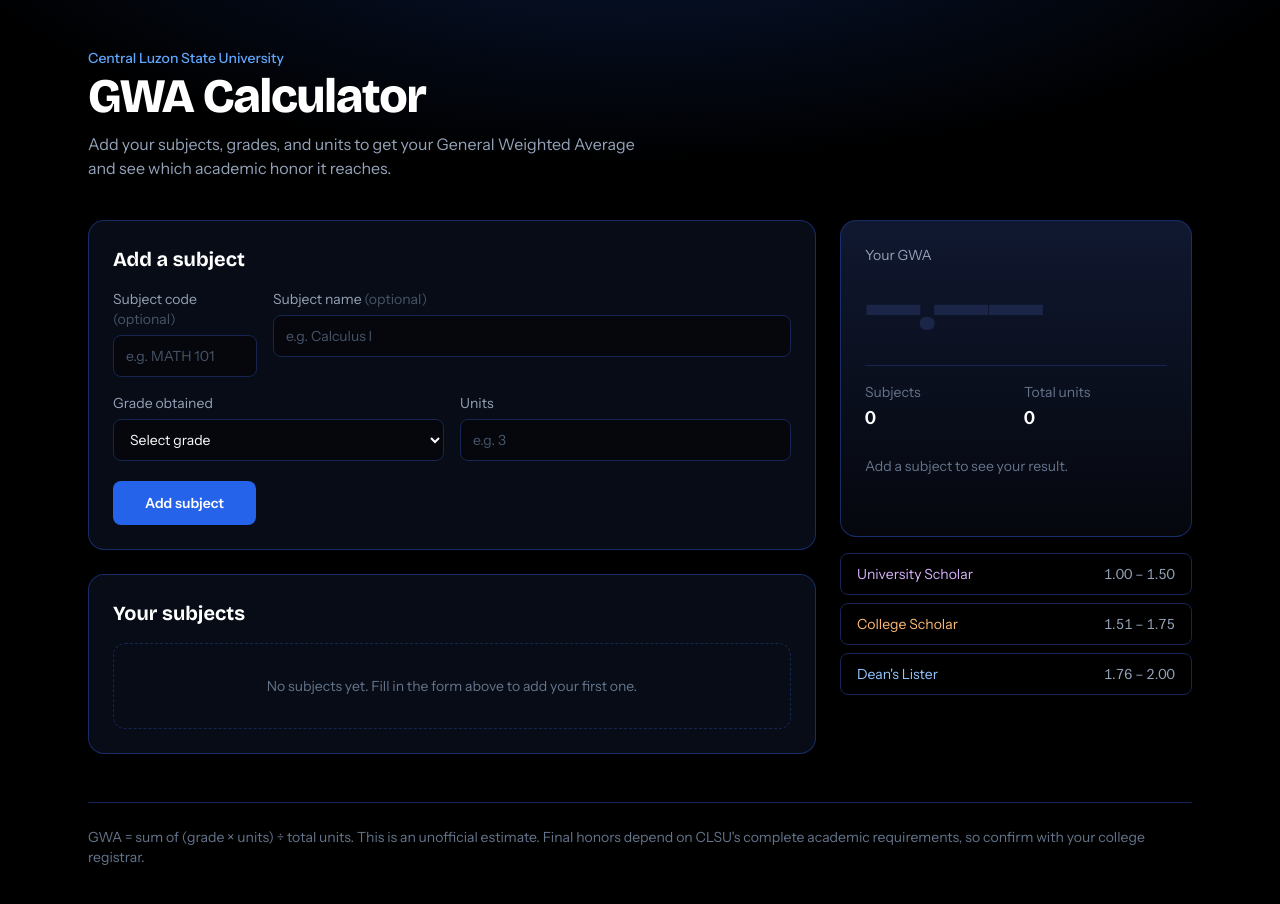
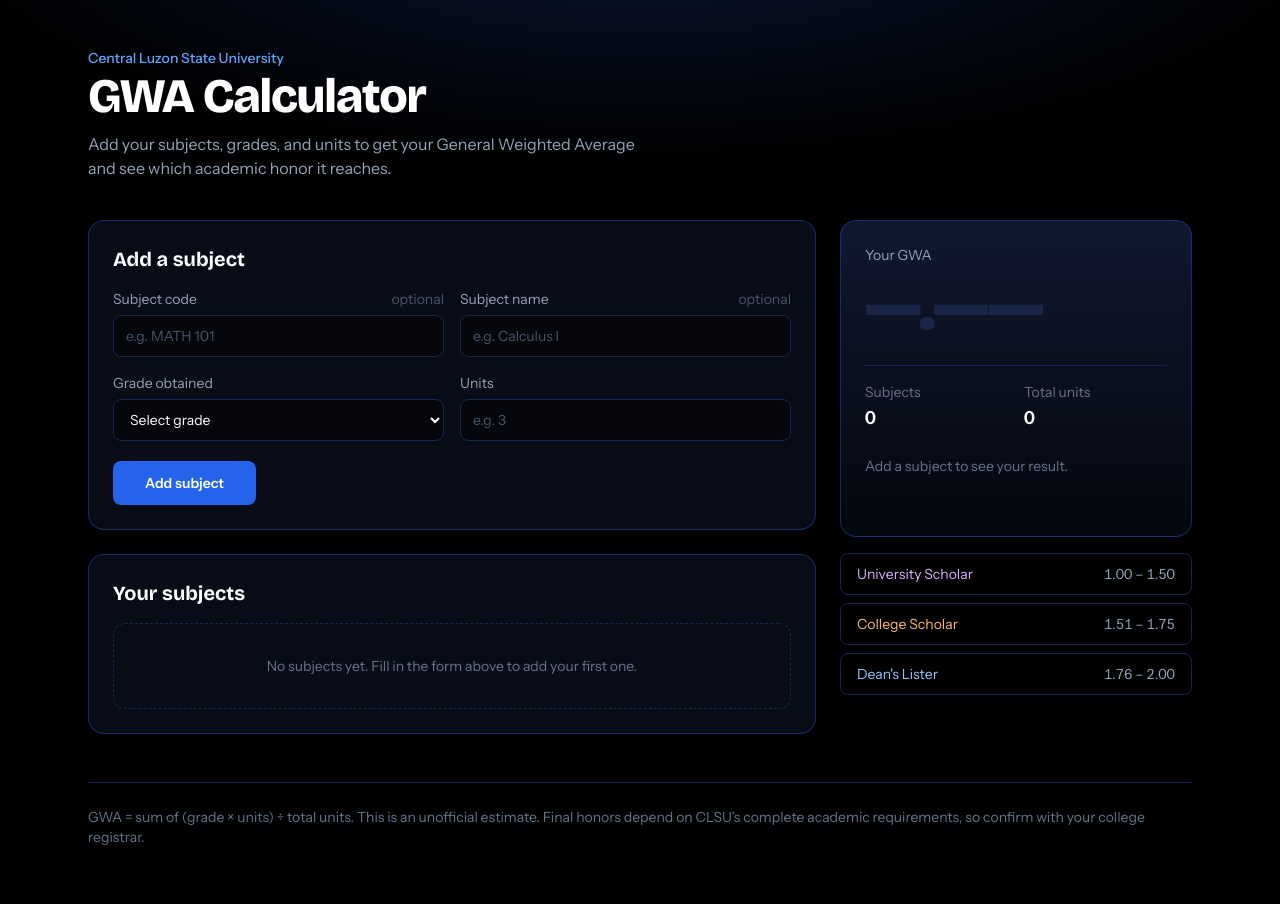
Before and after one commit to Malecai/CLSU-GWA-Calculator, a React (Vite) app: page / in a window 1280 px wide. Shown: the top 904 px of the page. Built offline with nearby package versions, Linux system fonts and the light colour scheme.

Commit message:
Update App.jsx

```diff
--- a/src/App.jsx
+++ b/src/App.jsx
@@ -168,11 +168,12 @@
           >
             <h2 className="font-display text-xl font-bold text-white">Add a subject</h2>
 
-            <div className="mt-4 grid gap-4 sm:grid-cols-[9rem_1fr]">
+            <div className="mt-4 grid gap-4 sm:grid-cols-2">
               <label className="block">
-                <span className="mb-1.5 block text-sm text-slate-400">
-                  Subject code <span className="text-slate-600">(optional)</span>
-                </span>
+                <div className="mb-1.5 flex items-center justify-between text-sm">
+                  <span className="text-slate-400">Subject code</span>
+                  <span className="text-slate-600">optional</span>
+                </div>
                 <input
                   className={inputCls}
                   placeholder="e.g. MATH 101"
@@ -182,9 +183,10 @@
                 />
               </label>
               <label className="block">
-                <span className="mb-1.5 block text-sm text-slate-400">
-                  Subject name <span className="text-slate-600">(optional)</span>
-                </span>
+                <div className="mb-1.5 flex items-center justify-between text-sm">
+                  <span className="text-slate-400">Subject name</span>
+                  <span className="text-slate-600">optional</span>
+                </div>
                 <input
                   className={inputCls}
                   placeholder="e.g. Calculus I"
```
